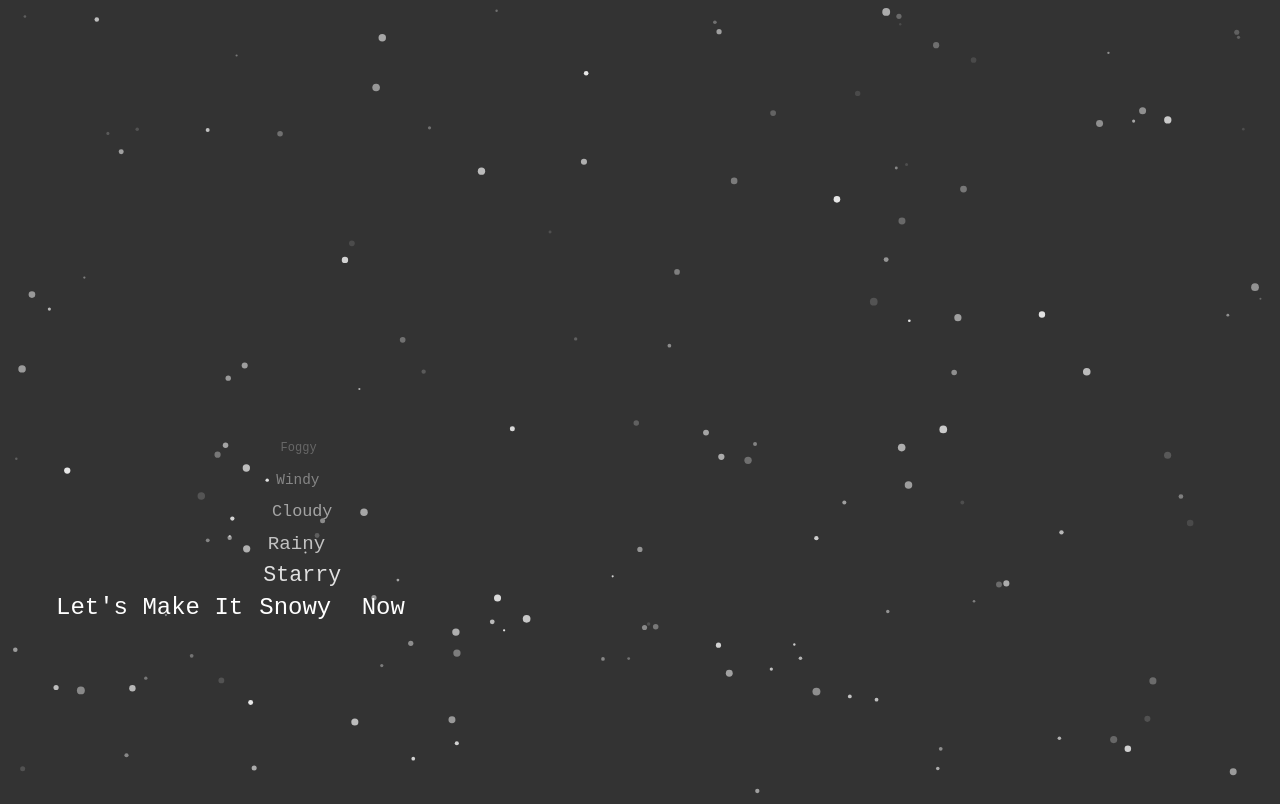
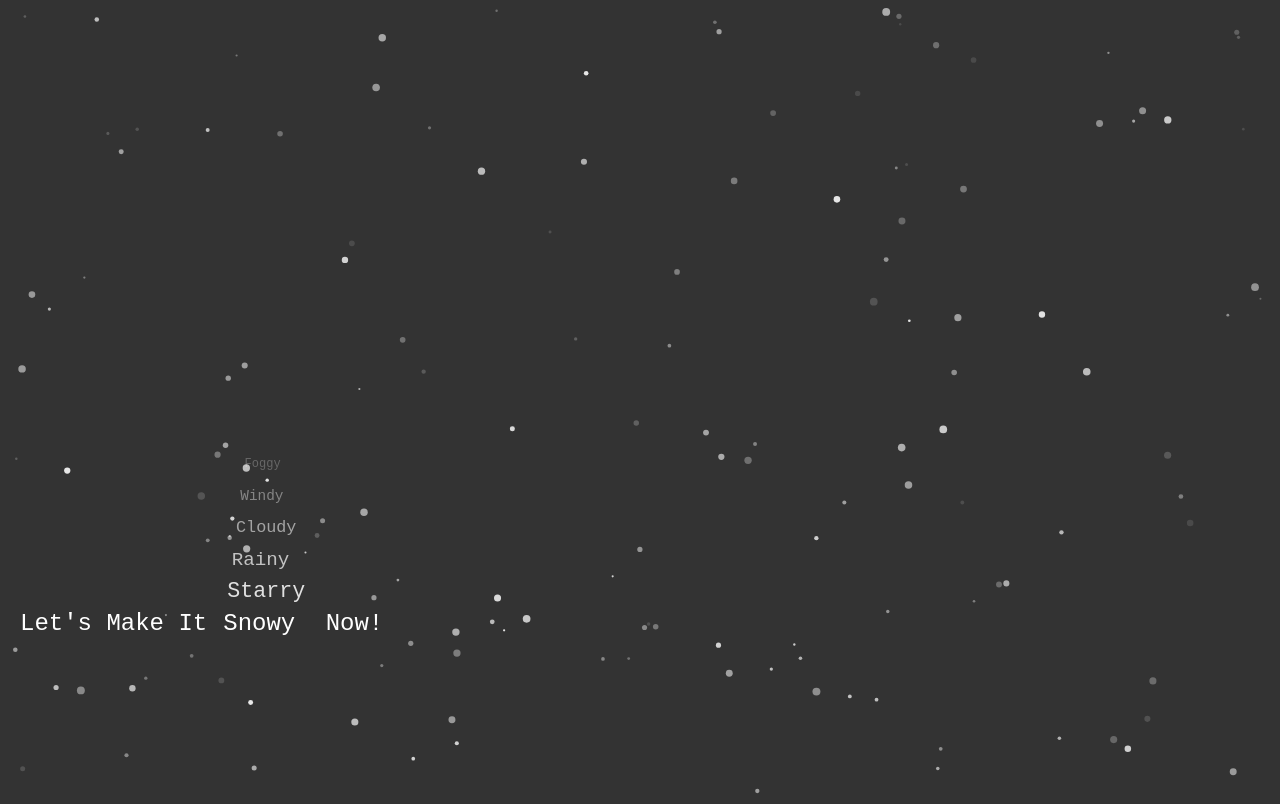
Before and after one commit to silentmaker/weather-canvas, a Vue app: page / in a window 1280 px wide. Built offline with nearby package versions, Linux system fonts and the light colour scheme.

Commit message:
adjust style

```diff
--- a/src/App.vue
+++ b/src/App.vue
@@ -11,7 +11,7 @@
           }"
           @click="current = index">{{ capitalize(type) }}</li>
       </ul>
-      <span>Now</span>
+      <span>Now!</span>
     </div>
 
     <Weather :type="types[current]" />
@@ -47,10 +47,9 @@ body {
   font-family: 'Courier New', Courier, monospace;
   position: absolute;
   bottom: 160px;
-  left: 40px;
+  left: 20px;
   line-height: 32px;
   font-size: 24px;
-  padding: 16px;
   color: #fff;
 
   .types {
@@ -60,6 +59,7 @@ body {
     vertical-align: baseline;
     cursor: pointer;
     transition: transform 0.3s ease-in-out;
+    -webkit-tap-highlight-color: transparent;
 
     li {
       line-height: 32px;
--- a/src/modules/Cloudy.js
+++ b/src/modules/Cloudy.js
@@ -13,10 +13,10 @@ class Cloud {
 
   reset() {
     this.x = _.rand(0, window.innerWidth);
-    this.y = _.rand(0, window.innerHeight / 8);
+    this.y = _.rand(0, window.innerHeight / 10);
     this.vx = _.rand(-1, 1);
     this.vy = _.rand(-1, 1);
-    this.radius = _.rand(window.innerWidth / 6, window.innerWidth / 4);
+    this.radius = _.rand(window.innerWidth / 4, window.innerWidth / 2);
     this.alpha = _.rand(0.1, 0.2);
   }
 
```
